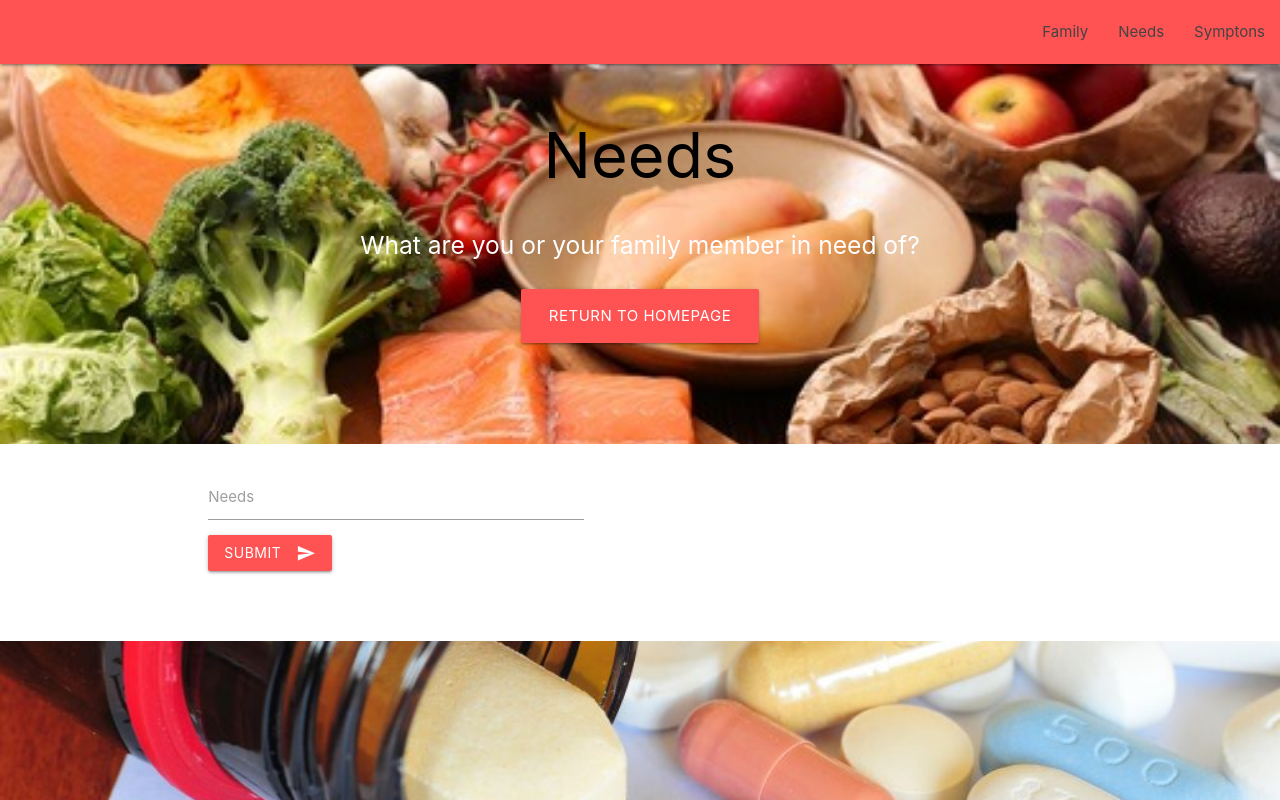
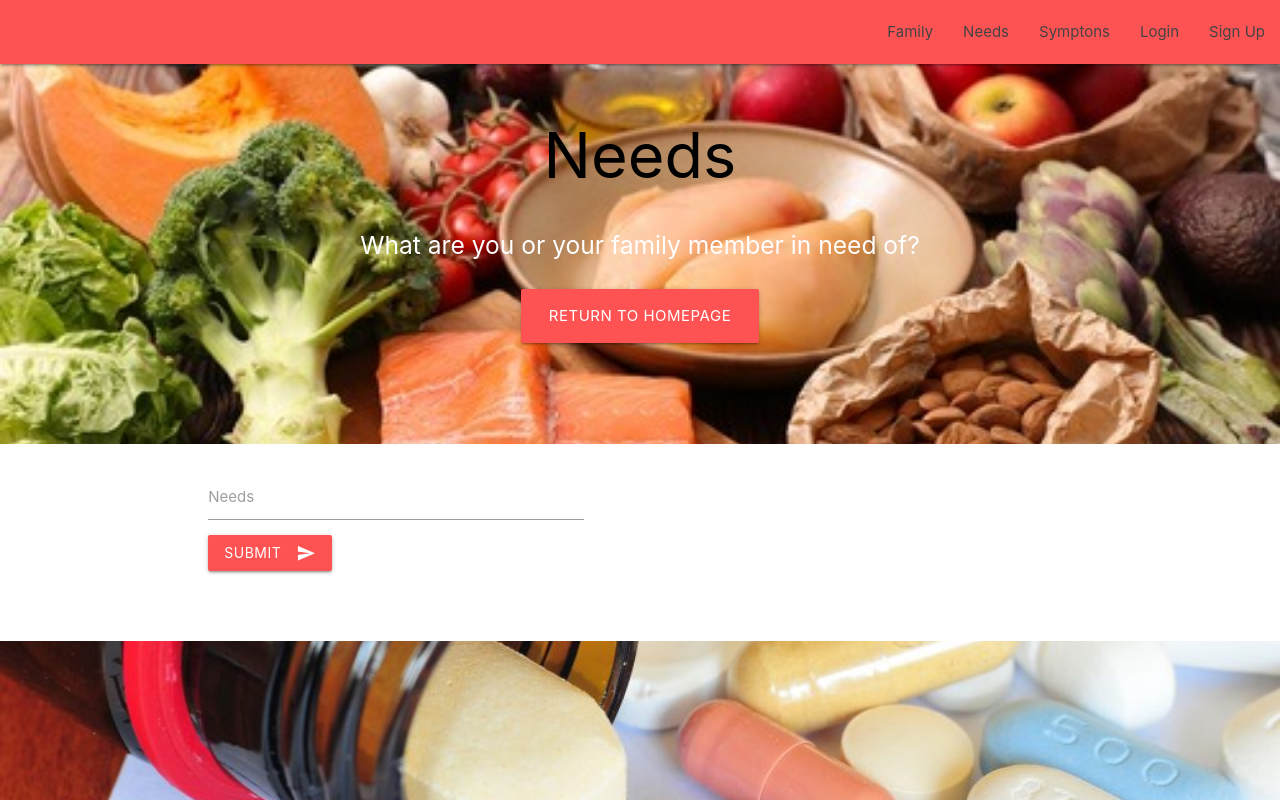
Before and after one commit to rmcmahon91/helpinghand, a website: page public/needs.html in a window 1280 px wide. Shown: the top 800 px of the page. Drawn offline with nearby package versions, Linux system fonts and the light colour scheme.

Commit message:
new upload

```diff
--- a/public/needs.html
+++ b/public/needs.html
@@ -19,10 +19,13 @@
       <a href="#!" class="brand-logo"></a>
       <a href="#" data-target="mobile-demo" class="sidenav-trigger"><i class="material-icons">menu</i></a>
       <ul class="right hide-on-med-and-down">
-        <li><a href="/information">Family</a></li>
-          <li><a href="/needs">Needs</a></li>
-          <li><a href="/symptons">Symptons</a></li>
-      </ul>
+        <ul class="right hide-on-med-and-down">
+          <li><a href="/information">Family</a></li>
+            <li><a href="/needs">Needs</a></li>
+            <li><a href="/symptons">Symptons</a></li>
+            <li><a href="/login">Login</a></li>
+            <li><a href="/signup">Sign Up</a></li>
+        </ul>
     </div>
       <ul id="nav-mobile" class="sidenav">
           <li><a href="/information">Family</a></li>
```
Also changed, not shown: public/family.html (+2 -1 lines), public/index.html (+2 -0 lines), public/login.html (+1 -1 lines), public/signup.html (+7 -6 lines), public/symptons.html (+2 -0 lines).
